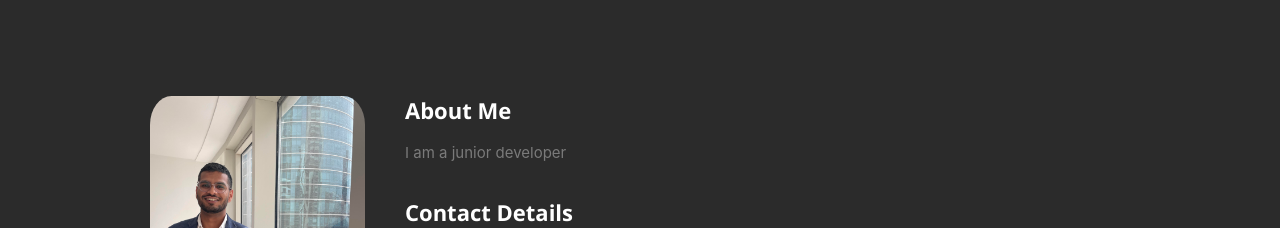
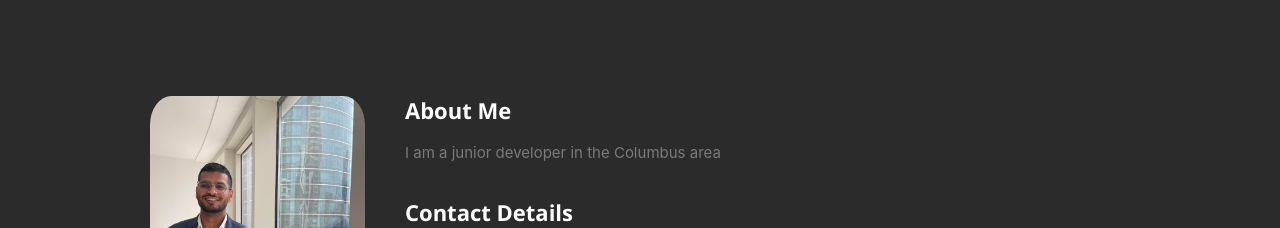
Before and after one commit to viravb/ReactPortfolio, a React (Create React App) app: page / in a window 1280 px wide. Shown: the part 800-1028 px from the top of the page. Built offline with nearby package versions, Linux system fonts and the light colour scheme.

Commit message:
comitting with resumedata updated & modal popups mayyyyybeee fixed

```diff
--- a/src/resumeData.js
+++ b/src/resumeData.js
@@ -17,7 +17,7 @@ let resumeData = {
           "className":"fa fa-github"
         }
       ],
-    "aboutme":"I am a junior developer",
+    "aboutme":"I am a junior developer in the Columbus area",
     "address":"Columbus, OH",
     "website":"virabv@gmail.com",
     "education":[
```
